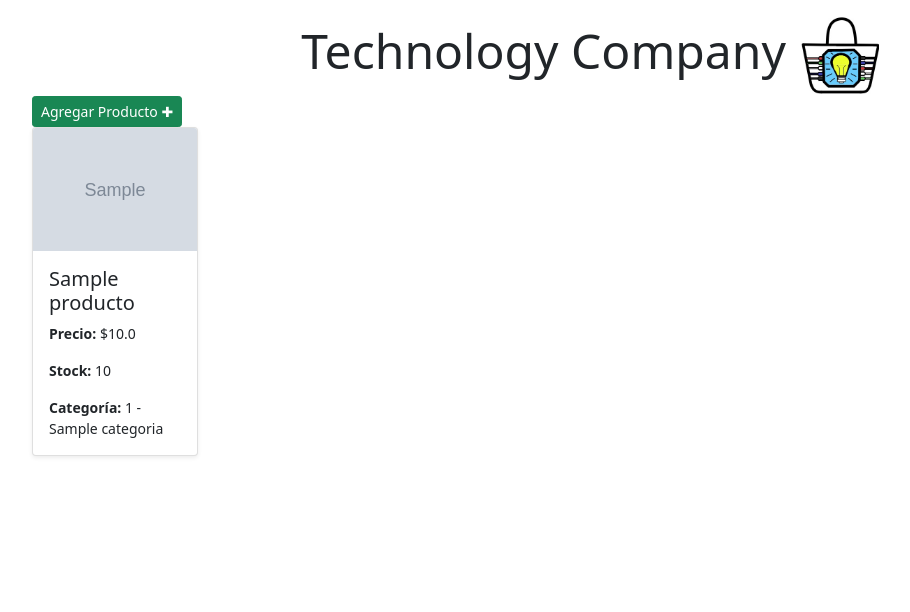
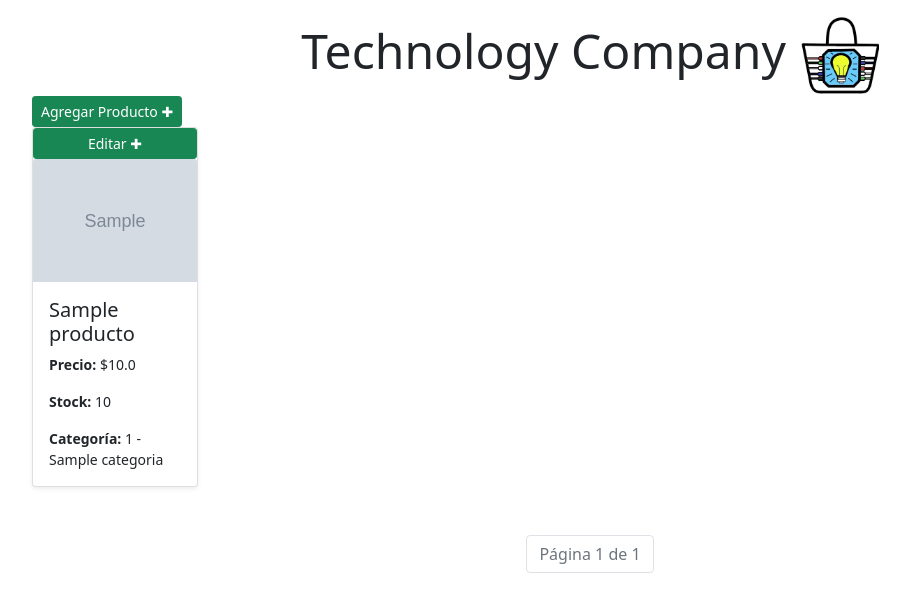
Before and after one commit to Naacho-mp/proyecto_backend, a Django app: page /mostrar_productos/ in a window 1280 px wide. Shown: the top 612 px of the page, without its empty margins (50-960 px from the left). Run offline with Django 5.2, Linux system fonts and the light colour scheme; tables that the repository leaves empty hold one stand-in row (values such as "Sample post"); grey boxes marked "Sample" are stand-in pictures.

```diff
--- a/proyecto_tienda/tienda_digital/templates/mostrar_productos.html
+++ b/proyecto_tienda/tienda_digital/templates/mostrar_productos.html
@@ -17,12 +17,12 @@
         <a href = "../agregar_producto" class="btn btn-sm btn-success">Agregar Producto ✚ </a>
     </div>
 
-    {% if productos %}
+    {% if page_obj %}
         <div class="row row-cols-1 row-cols-md-3 g-4 mb-5">
-            {% for p in productos %}
+           {% for p in page_obj %}
                 <div class="col-md-2">
                     <div class="card h-100 shadow-sm">
-
+                        <a href = "../agregar_producto" class="btn btn-sm btn-success">Editar ✚ </a>
                         {% if p.imagen %}
                             <img src="{{ p.imagen.url }}" class="card-img-top" alt="{{ p.nombre }}">
                         {% else %}
@@ -40,6 +40,35 @@
                 </div>
             {% endfor %}
         </div>
+
+                <!-- navegacion de la pagina -->
+        <nav aria-label="Page navigation">
+        <ul class="pagination justify-content-center">
+            {% if page_obj.has_previous %}
+            <li class="page-item">
+                <a class="page-link" href="?page=1&paginador={{ page_obj.paginator.per_page }}">Primera</a>
+            </li>
+            <li class="page-item">
+                <a class="page-link" href="?page={{ page_obj.previous_page_number }}&paginador={{ page_obj.paginator.per_page }}">Anterior</a>
+            </li>
+            {% endif %}
+
+            <li class="page-item disabled">
+            <a class="page-link">Página {{ page_obj.number }} de {{ page_obj.paginator.num_pages }}</a>
+            </li>
+
+            {% if page_obj.has_next %}
+            <li class="page-item">
+                <a class="page-link" href="?page={{ page_obj.next_page_number }}&paginador={{ page_obj.paginator.per_page }}">Siguiente</a>
+            </li>
+            <li class="page-item">
+                <a class="page-link" href="?page={{ page_obj.paginator.num_pages }}&paginador={{ page_obj.paginator.per_page }}">Última</a>
+            </li>
+            {% endif %}
+        </ul>
+        </nav>
+
+
     {% else %}
         <div class="alert alert-info">No hay Registros</div>
     {% endif %}
--- a/proyecto_tienda/tienda_digital/views.py
+++ b/proyecto_tienda/tienda_digital/views.py
@@ -2,16 +2,25 @@ from django.shortcuts import redirect, render
 from tienda_digital.models import Producto
 from tienda_digital.forms import ProductoForm
 from django.forms import modelform_factory
+from django.core.paginator import Paginator
 
 
 ProductoForm = modelform_factory(Producto, exclude=[])
 
+
+
 def mostrar_productos(request):
+    productos = Producto.objects.all()
 
-    productos = Producto.objects.all()
-    info_prod = {'productos': productos}
+    items_por_pagina = request.GET.get('paginador', 12)
 
-    return render(request, 'mostrar_productos.html', info_prod )
+    page_number = request.GET.get('page')
+
+    paginador = Paginator(productos, items_por_pagina)
+    page_obj = paginador.get_page(page_number)
+
+    return render(request, 'mostrar_productos.html', {'page_obj': page_obj,})
+
 
 
 def agregar_producto(request):
```
Also changed, not shown: proyecto_tienda/media/mostrar_productos/Teclado_Ejem_A94d4gl.jpeg (added), proyecto_tienda/media/mostrar_productos/Teclado_Ejem_A94d4gl_b7OXgc0.jpeg (added), proyecto_tienda/media/mostrar_productos/Teclado_Ejem_A94d4gl_gxHX8Qx.jpeg (added), proyecto_tienda/media/mostrar_productos/Teclado_Ejem_A94d4gl_haYKQzz.jpeg (added), proyecto_tienda/media/mostrar_productos/Teclado_Ejem_PSGUnQg.jpeg (added), proyecto_tienda/media/mostrar_productos/Teclado_Ejem_PSGUnQg_7Ccvidy.jpeg (added), proyecto_tienda/media/mostrar_productos/f3bb643dcd24141261324785d0c8523b_aArfBN5.jpeg (added), proyecto_tienda/media/mostrar_productos/f3bb643dcd24141261324785d0c8523b_iWiBwSw.jpeg (added).
